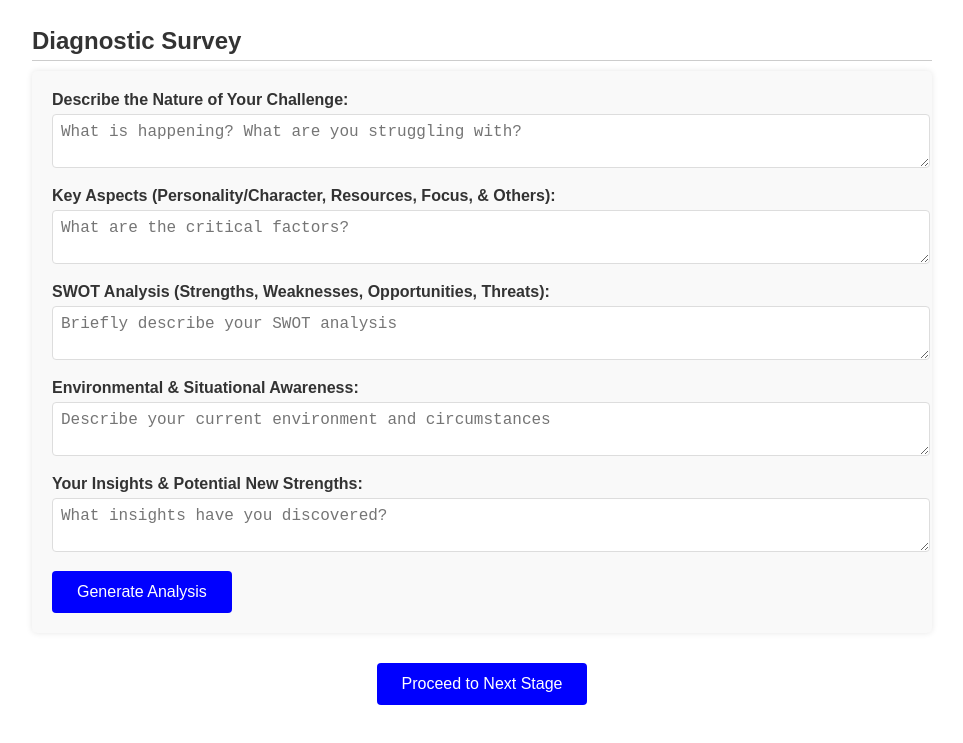
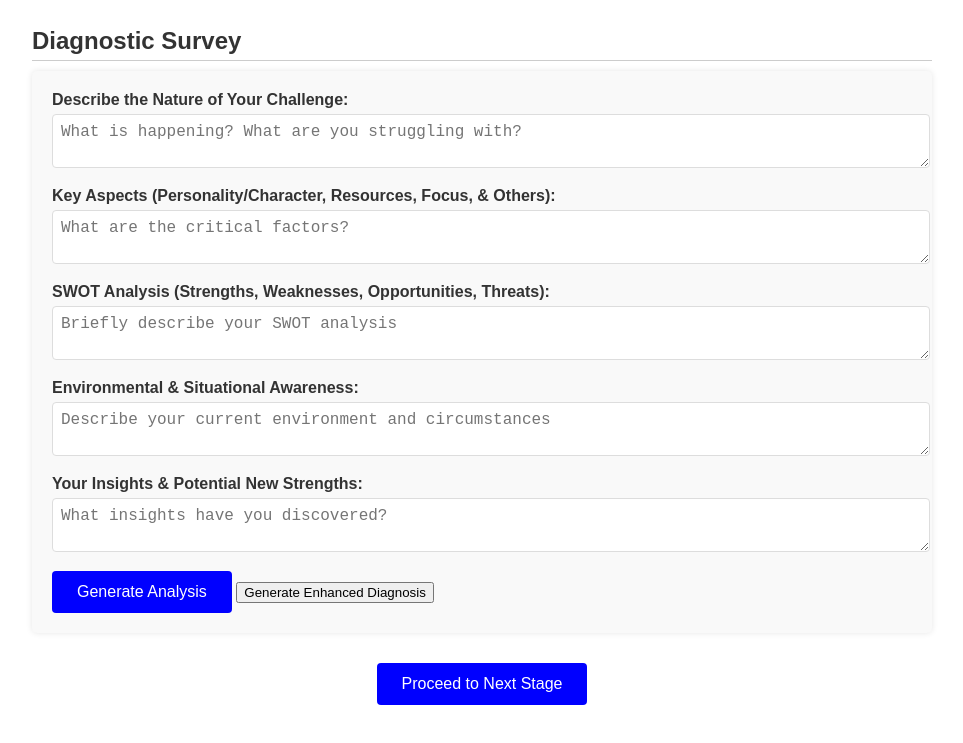
Before and after one commit to lyn56377/master-strategist, a plain HTML site: page analysis.html in a window 1280 px wide. Shown: the part 1671-2414 px from the top of the page, without its empty margins (158-1121 px from the left). Drawn offline with Linux system fonts and the light colour scheme.

Commit message:
Update analysis.html

```diff
--- a/analysis.html
+++ b/analysis.html
@@ -153,6 +153,7 @@
           <textarea id="insights" name="insights" placeholder="What insights have you discovered?"></textarea>
         </div>
         <button type="button" class="survey-button" onclick="generateAnalysis()">Generate Analysis</button>
+<button type="button" class="generate-button" onclick="generateEnhancedDiagnosis()">Generate Enhanced Diagnosis</button>
       </form>
     </div>
 
```
